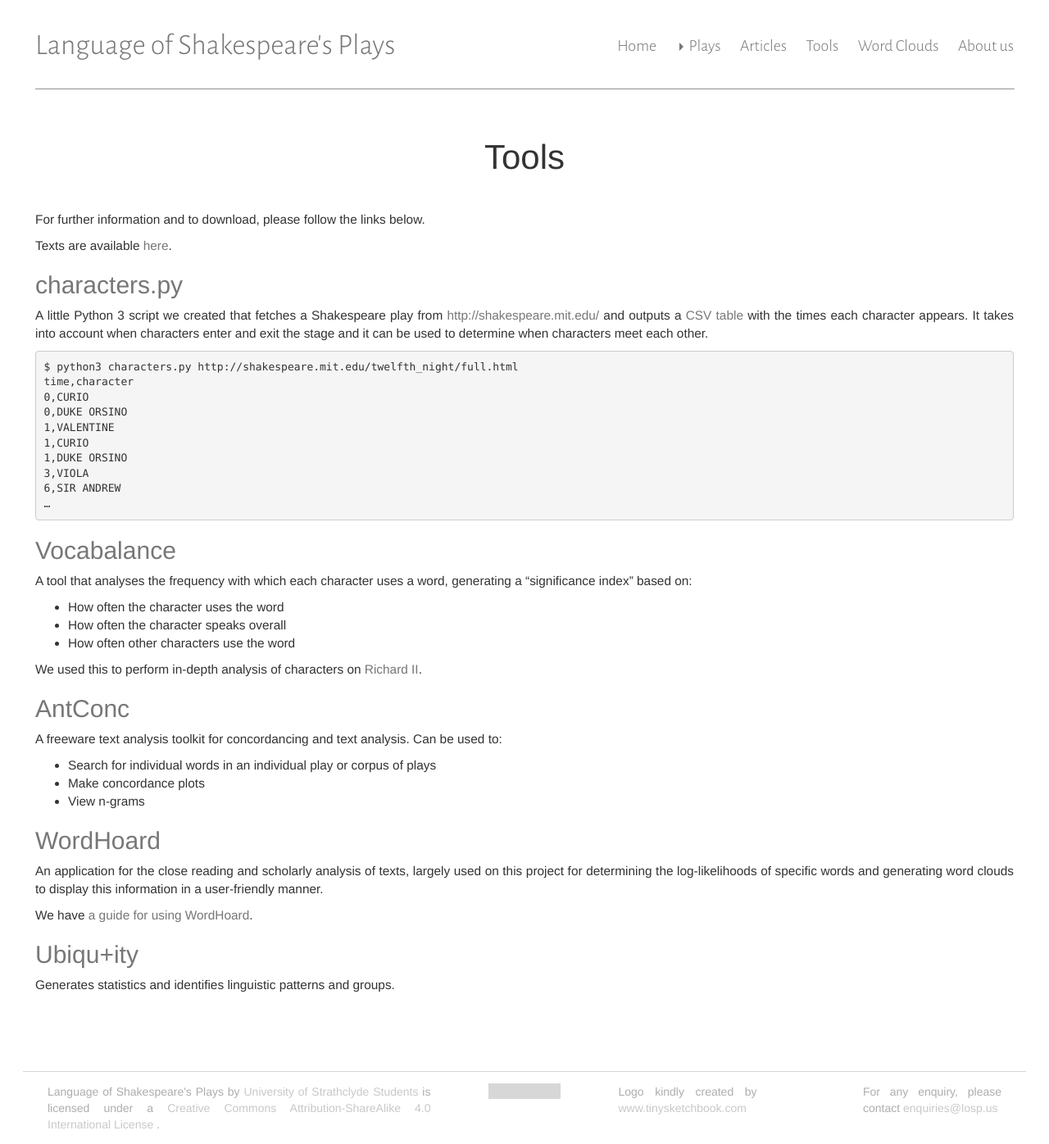
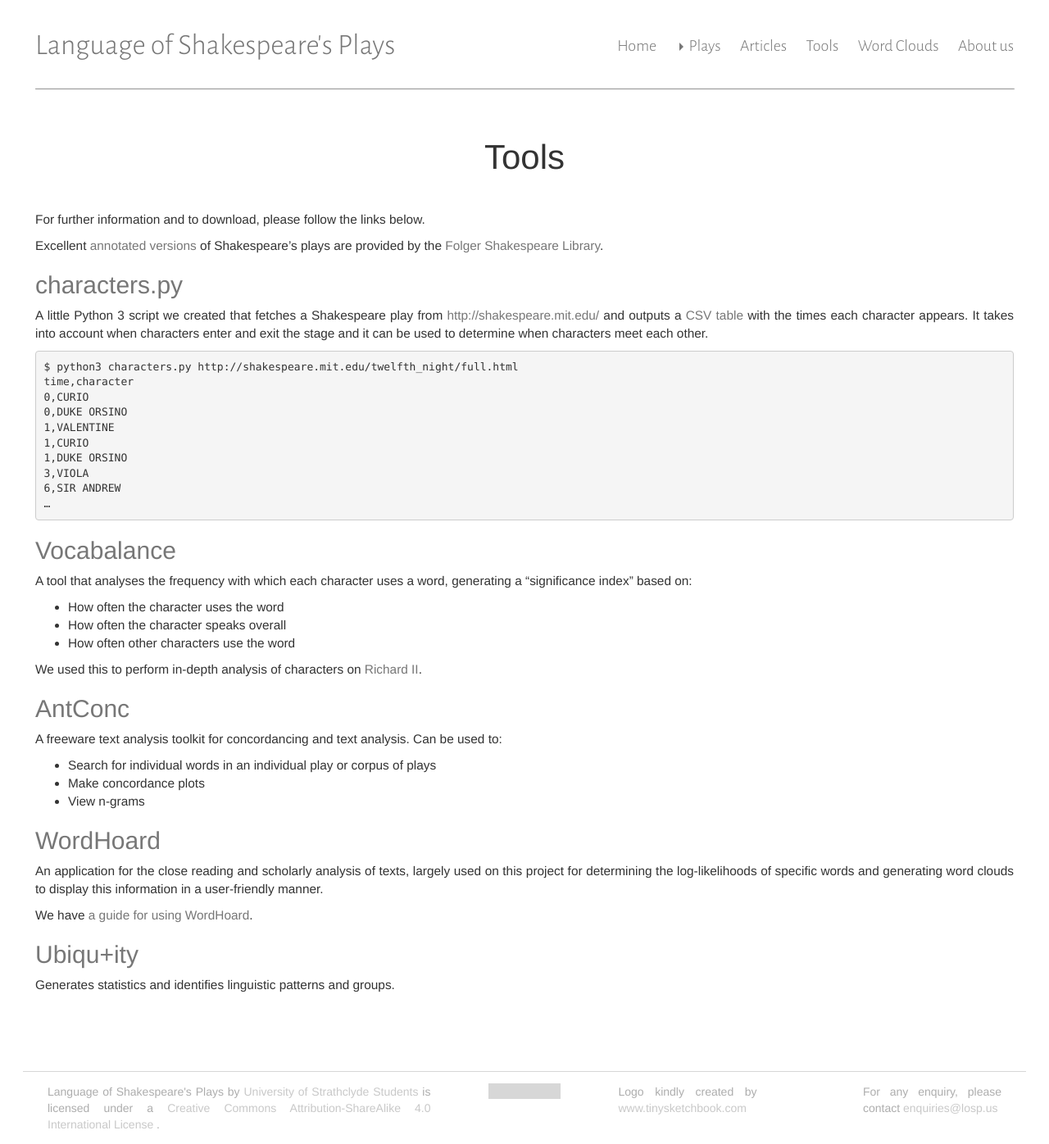
Before and after one commit to iahmed0/SU-LOSP.github.io, a Jekyll site: the page built from tools/index.md, in a window 1280 px wide. Shown: the whole page at 82% size. Built offline with Jekyll 4.4.1, drawn with Linux system fonts in a browser that asks for light colours; grey boxes are pictures that could not be loaded.

Commit message:
Mention high-quality texts provided by Folger

```diff
--- a/tools/index.md
+++ b/tools/index.md
@@ -5,7 +5,12 @@ permalink: /tools/
 
 For further information and to download, please follow the links below.
 
-Texts are available [here](shakespeare.zip).
+Excellent [annotated versions][annotated] of Shakespeare's plays are provided by
+the [Folger Shakespeare Library][folger].
+
+[annotated]: http://www.folgerdigitaltexts.org/download/
+[folger]: http://www.folger.edu/
+
 
 ## [characters.py](/tools/characters.py)
 
```
